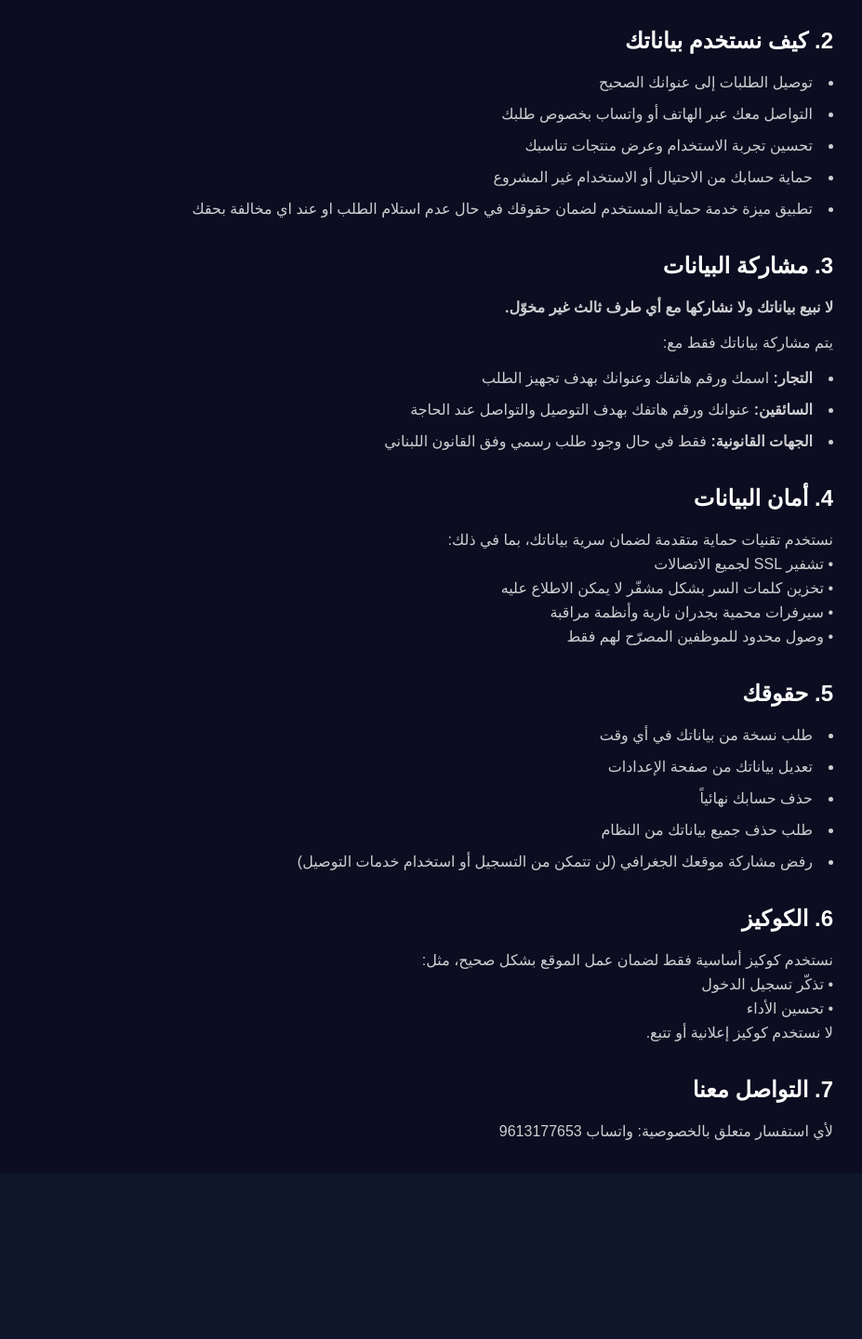
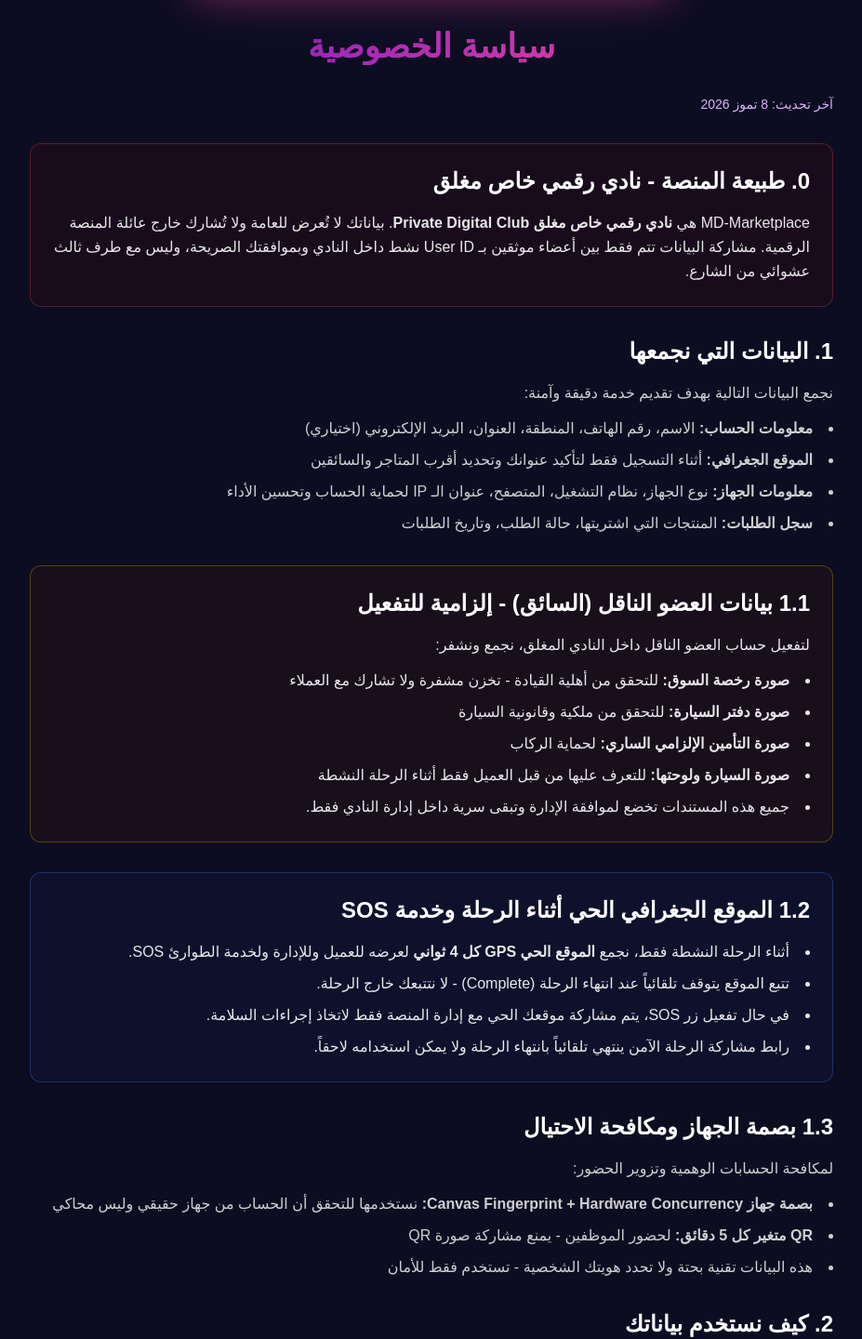
Before and after one commit to mjahto18-ui/MD-Marketplace, a Next.js app: page /privacy in a window 1280 px wide. Shown: the part 612-2052 px from the top of the page at 93% size, without its empty margins (176-1103 px from the left). Before the commit the page ends 1874 px from the top, so only its background shows below. Built offline with nearby package versions, Linux system fonts and the light colour scheme.

Commit message:
Revise privacy policy content and structure
Updated privacy policy details, including new sections on the nature of the closed club, data collection for drivers, and data retention periods.

```diff
--- a/app/privacy/page.jsx
+++ b/app/privacy/page.jsx
@@ -3,11 +3,11 @@ import Image from 'next/image'
 
 export const metadata = {
   title: "سياسة الخصوصية - كيف نحمي بياناتك | MD-Marketplace",
-  description: "تعرف على سياسة الخصوصية في MD-Marketplace. كيف نجمع بياناتك، نحميها بتشفير SSL، حقوقك في حذف بياناتك، وعدم بيع معلوماتك لأي طرف ثالث. آخر تحديث تموز 2025.",
-  keywords: ["سياسة الخصوصية", "حماية البيانات MD Marketplace", "خصوصية لبنان"],
+  description: "سياسة خصوصية MD-Marketplace: نادي رقمي خاص مغلق، تشفير SSL، حماية بيانات السائقين، تتبع GPS اثناء الرحلة فقط، بصمة جهاز لمكافحة الاحتيال، عدم بيع البيانات.",
+  keywords: ["سياسة الخصوصية", "حماية البيانات MD Marketplace", "خصوصية لبنان", "نادي خاص"],
   openGraph: {
     title: "سياسة الخصوصية - MD-Marketplace",
-    description: "لا نبيع بياناتك. حماية متقدمة بتشفير SSL وحقوق كاملة للمستخدم",
+    description: "لا نبيع بياناتك. نادي خاص مغلق - حماية متقدمة - حقوق كاملة",
     url: "https://www.md-marketplace.store/privacy",
     siteName: "MD-Marketplace",
     locale: "ar_LB",
@@ -21,6 +21,7 @@ export const metadata = {
     follow: true,
   },
 };
+
 export default function PrivacyPage() {
   return (
     <div dir="rtl" className="min-h-screen bg-[#0D0D21] text-white">
@@ -33,7 +34,7 @@ export default function PrivacyPage() {
 
         {/* اللوغو بالنص - بلا طراف بيض */}
         <div className="flex justify-center mb-8">
-          <div className="w-[140px] h-[140px] rounded-[28px] overflow-hidden shadow-[0_0_40px_rgba(255,78,154,0.4)]">
+          <div className="w- h- rounded- overflow-hidden shadow-[0_0_40px_rgba(255,78,154,0.4)]">
             <Image
               src="/icon-dark.png"
               alt="MD Marketplace"
@@ -50,7 +51,16 @@ export default function PrivacyPage() {
 
         <div className="space-y-8 text-white/80 leading-relaxed">
 
-          <p className="text-sm text-purple-300">آخر تحديث: 7 تموز 2025</p>
+          <p className="text-sm text-purple-300">آخر تحديث: 8 تموز 2026</p>
+
+          {/* بند جديد - طبيعة النادي المغلق */}
+          <section className="bg-red-950/20 border border-red-500/30 rounded-xl p-6">
+            <h2 className="text-2xl font-bold text-white mb-4">0. طبيعة المنصة - نادي رقمي خاص مغلق</h2>
+            <p className="text-white/90">
+              MD-Marketplace هي <strong>نادي رقمي خاص مغلق Private Digital Club</strong>. بياناتك لا تُعرض للعامة ولا تُشارك خارج عائلة المنصة الرقمية.
+              مشاركة البيانات تتم فقط بين أعضاء موثقين بـ User ID نشط داخل النادي وبموافقتك الصريحة، وليس مع طرف ثالث عشوائي من الشارع.
+            </p>
+          </section>
 
           <section>
             <h2 className="text-2xl font-bold text-white mb-4">1. البيانات التي نجمعها</h2>
@@ -63,6 +73,41 @@ export default function PrivacyPage() {
             </ul>
           </section>
 
+          {/* بند جديد - بيانات السائق */}
+          <section className="bg-yellow-950/20 border border-yellow-500/30 rounded-xl p-6">
+            <h2 className="text-2xl font-bold text-white mb-4">1.1 بيانات العضو الناقل (السائق) - إلزامية للتفعيل</h2>
+            <p className="mb-3 text-white/90">لتفعيل حساب العضو الناقل داخل النادي المغلق، نجمع ونشفر:</p>
+            <ul className="list-disc list-inside space-y-2 text-white/90">
+              <li><strong>صورة رخصة السوق:</strong> للتحقق من أهلية القيادة - تخزن مشفرة ولا تشارك مع العملاء</li>
+              <li><strong>صورة دفتر السيارة:</strong> للتحقق من ملكية وقانونية السيارة</li>
+              <li><strong>صورة التأمين الإلزامي الساري:</strong> لحماية الركاب</li>
+              <li><strong>صورة السيارة ولوحتها:</strong> للتعرف عليها من قبل العميل فقط أثناء الرحلة النشطة</li>
+              <li>جميع هذه المستندات تخضع لموافقة الإدارة وتبقى سرية داخل إدارة النادي فقط.</li>
+            </ul>
+          </section>
+
+          {/* بند جديد - الموقع الحي */}
+          <section className="bg-blue-950/20 border border-blue-500/30 rounded-xl p-6">
+            <h2 className="text-2xl font-bold text-white mb-4">1.2 الموقع الجغرافي الحي أثناء الرحلة وخدمة SOS</h2>
+            <ul className="list-disc list-inside space-y-2 text-white/90">
+              <li>أثناء الرحلة النشطة فقط، نجمع <strong>الموقع الحي GPS كل 4 ثواني</strong> لعرضه للعميل وللإدارة ولخدمة الطوارئ SOS.</li>
+              <li>تتبع الموقع يتوقف تلقائياً عند انتهاء الرحلة (Complete) - لا نتتبعك خارج الرحلة.</li>
+              <li>في حال تفعيل زر SOS، يتم مشاركة موقعك الحي مع إدارة المنصة فقط لاتخاذ إجراءات السلامة.</li>
+              <li>رابط مشاركة الرحلة الآمن ينتهي تلقائياً بانتهاء الرحلة ولا يمكن استخدامه لاحقاً.</li>
+            </ul>
+          </section>
+
+          {/* بند جديد - بصمة الجهاز */}
+          <section>
+            <h2 className="text-2xl font-bold text-white mb-4">1.3 بصمة الجهاز ومكافحة الاحتيال</h2>
+            <p className="mb-3">لمكافحة الحسابات الوهمية وتزوير الحضور:</p>
+            <ul className="list-disc list-inside space-y-2">
+              <li><strong>بصمة جهاز Canvas Fingerprint + Hardware Concurrency:</strong> نستخدمها للتحقق أن الحساب من جهاز حقيقي وليس محاكي</li>
+              <li><strong>QR متغير كل 5 دقائق:</strong> لحضور الموظفين - يمنع مشاركة صورة QR</li>
+              <li>هذه البيانات تقنية بحتة ولا تحدد هويتك الشخصية - تستخدم فقط للأمان</li>
+            </ul>
+          </section>
+
           <section>
             <h2 className="text-2xl font-bold text-white mb-4">2. كيف نستخدم بياناتك</h2>
             <ul className="list-disc list-inside space-y-2">
@@ -70,18 +115,22 @@ export default function PrivacyPage() {
               <li>التواصل معك عبر الهاتف أو واتساب بخصوص طلبك</li>
               <li>تحسين تجربة الاستخدام وعرض منتجات تناسبك</li>
               <li>حماية حسابك من الاحتيال أو الاستخدام غير المشروع</li>
-              <li>تطبيق ميزة خدمة حماية المستخدم لضمان حقوقك في حال عدم استلام الطلب او عند اي مخالفة بحقك </li>
+              <li>تطبيق ميزة خدمة حماية المستخدم لضمان حقوقك</li>
+              <li>تنسيق الرحلات الخاصة بين أعضاء النادي المغلق فقط</li>
+              <li>التحقق من قانونية وأهلية الأعضاء الناقلين قبل تفعيلهم</li>
             </ul>
           </section>
 
           <section>
             <h2 className="text-2xl font-bold text-white mb-4">3. مشاركة البيانات</h2>
-            <p><strong>لا نبيع بياناتك ولا نشاركها مع أي طرف ثالث غير مخوّل.</strong></p>
-            <p className="mt-3">يتم مشاركة بياناتك فقط مع:</p>
+            <p><strong>لا نبيع بياناتك ولا نشاركها مع أي طرف ثالث غير مخوّل خارج النادي المغلق.</strong></p>
+            <p className="mt-3">يتم مشاركة بياناتك فقط داخل النادي المغلق مع:</p>
             <ul className="list-disc list-inside space-y-2 mt-3">
-              <li><strong>التجار:</strong> اسمك ورقم هاتفك وعنوانك بهدف تجهيز الطلب</li>
-              <li><strong>السائقين:</strong> عنوانك ورقم هاتفك بهدف التوصيل والتواصل عند الحاجة</li>
+              <li><strong>التجار (أعضاء موثقين):</strong> اسمك ورقم هاتفك وعنوانك بهدف تجهيز الطلب</li>
+              <li><strong>السائقين (أعضاء ناقلين موثقين):</strong> عنوانك ورقم هاتفك وموقعك الحي أثناء الرحلة النشطة فقط بهدف التوصيل</li>
+              <li><strong>العملاء (أعضاء موثقين):</strong> اسم السائق وصورته وصورة سيارته ولوحتها وموقعه الحي أثناء الرحلة النشطة فقط</li>
               <li><strong>الجهات القانونية:</strong> فقط في حال وجود طلب رسمي وفق القانون اللبناني</li>
+              <li><strong>مستندات السائق (رخصة، دفتر، تأمين):</strong> لا تشارك أبداً مع العملاء - تبقى لدى الإدارة فقط</li>
             </ul>
           </section>
 
@@ -90,9 +139,10 @@ export default function PrivacyPage() {
             <p>
               نستخدم تقنيات حماية متقدمة لضمان سرية بياناتك، بما في ذلك:
               <br/>• تشفير SSL لجميع الاتصالات
-              <br/>• تخزين كلمات السر بشكل مشفّر لا يمكن الاطلاع عليه
-              <br/>• سيرفرات محمية بجدران نارية وأنظمة مراقبة
+              <br/>• تخزين كلمات السر والمستندات بشكل مشفّر لا يمكن الاطلاع عليه
+              <br/>• سيرفرات محمية بجدران نارية وأنظمة مراقبة - Supabase RLS + 27 Triggers حماية
               <br/>• وصول محدود للموظفين المصرّح لهم فقط
+              <br/>• سجل تدقيق Immutable Ledger لكل حركة مالية وكل وصول للبيانات الحساسة
             </p>
           </section>
 
@@ -101,9 +151,10 @@ export default function PrivacyPage() {
             <ul className="list-disc list-inside space-y-2">
               <li>طلب نسخة من بياناتك في أي وقت</li>
               <li>تعديل بياناتك من صفحة الإعدادات</li>
-              <li>حذف حسابك نهائياً</li>
-              <li>طلب حذف جميع بياناتك من النظام</li>
-              <li>رفض مشاركة موقعك الجغرافي (لن تتمكن من التسجيل أو استخدام خدمات التوصيل)</li>
+              <li>حذف حسابك نهائياً (مع الاحتفاظ بالسجل المالي المشفر لمدة قانونية)</li>
+              <li>طلب حذف جميع بياناتك غير المالية من النظام</li>
+              <li>رفض مشاركة موقعك الجغرافي الحي (لن تتمكن من استخدام خدمات التوصيل والرحلات)</li>
+              <li>طلب حذف مستنداتك (رخصة، دفتر) بعد إيقاف حسابك كعضو ناقل</li>
             </ul>
           </section>
 
@@ -113,13 +164,24 @@ export default function PrivacyPage() {
               نستخدم كوكيز أساسية فقط لضمان عمل الموقع بشكل صحيح، مثل:
               <br/>• تذكّر تسجيل الدخول
               <br/>• تحسين الأداء
-              <br/>لا نستخدم كوكيز إعلانية أو تتبع.
+              <br/>• حفظ User ID للنادي المغلق
+              <br/>لا نستخدم كوكيز إعلانية أو تتبع خارجي.
             </p>
           </section>
 
           <section>
-            <h2 className="text-2xl font-bold text-white mb-4">7. التواصل معنا</h2>
-            <p>لأي استفسار متعلق بالخصوصية: واتساب 9613177653</p>
+            <h2 className="text-2xl font-bold text-white mb-4">7. مدة الاحتفاظ بالبيانات</h2>
+            <ul className="list-disc list-inside space-y-2">
+              <li><strong>الموقع الحي:</strong> يحذف فوراً بعد انتهاء الرحلة - لا نحتفظ بمسارك</li>
+              <li><strong>مستندات السائق:</strong> طوال فترة العضوية النشطة + 6 أشهر بعد الإيقاف</li>
+              <li><strong>السجل المالي:</strong> غير قابل للحذف - Immutable Ledger لأسباب محاسبية وقانونية</li>
+            </ul>
+          </section>
+
+          <section>
+            <h2 className="text-2xl font-bold text-white mb-4">8. التواصل معنا</h2>
+            <p>لأي استفسار متعلق بالخصوصية وحذف البيانات: واتساب 9613177653</p>
+            <p className="mt-2 text-sm text-white/60">المسؤول عن حماية البيانات: MD-Marketplace - طرابلس - لبنان - نادي رقمي خاص مغلق</p>
           </section>
 
         </div>
```
